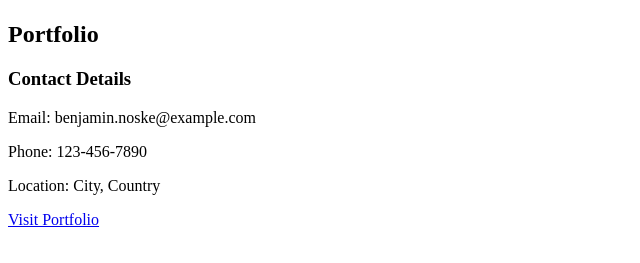
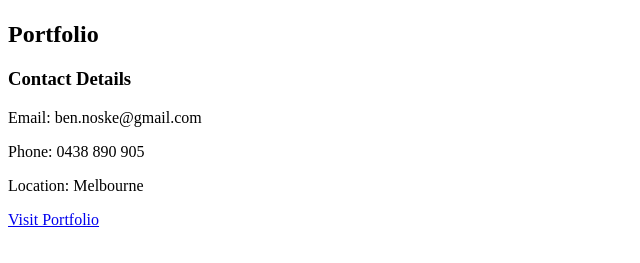
Before and after one commit to bnoske/bnoske, a plain HTML site: page index.html in a window 1280 px wide. Shown: the part 59-322 px from the top of the page, without its empty margins (0-640 px from the left). Drawn offline with Linux system fonts and the light colour scheme.

Commit message:
Update index.html

```diff
--- a/index.html
+++ b/index.html
@@ -15,9 +15,9 @@
 
   <section>
     <h3>Contact Details</h3>
-    <p>Email: benjamin.noske@example.com</p>
-    <p>Phone: 123-456-7890</p>
-    <p>Location: City, Country</p>
+    <p>Email: ben.noske@gmail.com</p>
+    <p>Phone: 0438 890 905</p>
+    <p>Location: Melbourne</p>
   </section>
 
   <a href="bnoske-portfolio.pdf">Visit Portfolio</a>
```
